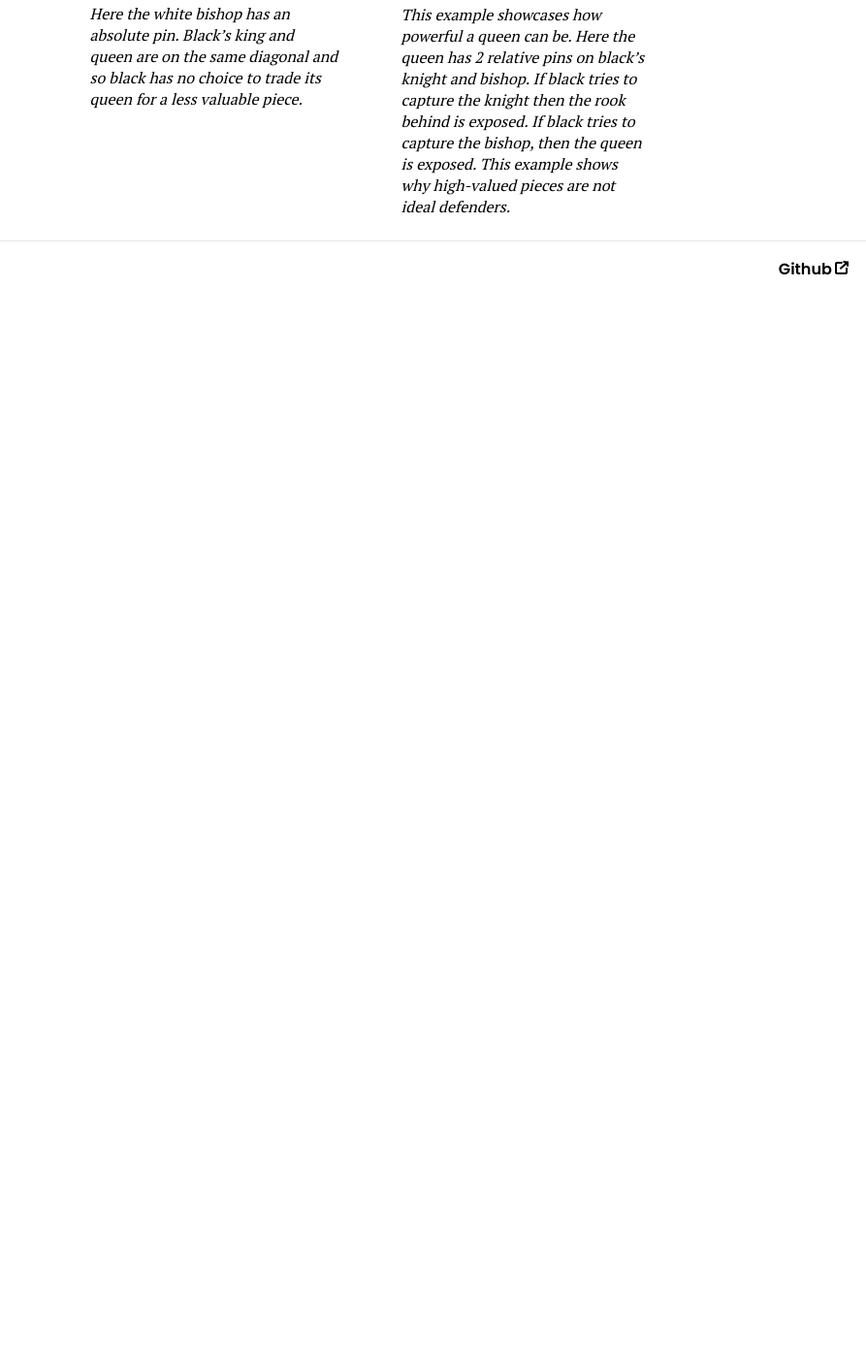
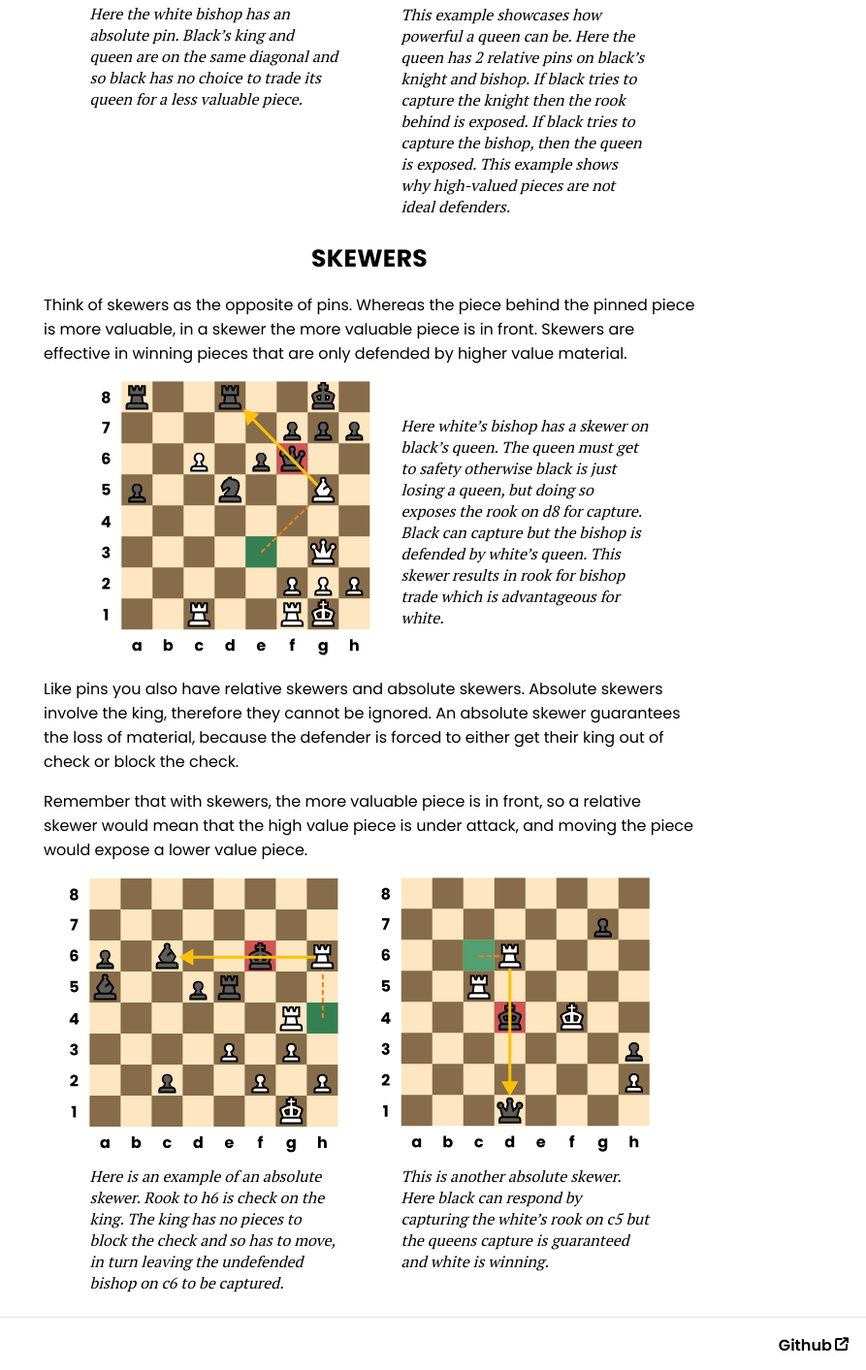
Before and after one commit to arlandfran/the-beginners-gambit, a plain HTML site: page tactics.html in a window 1280 px wide. Shown: the part 2825-4238 px from the top of the page at 97% size, without its empty margins (387-1280 px from the left). Before the commit the page ends 3131 px from the top, so only its background shows below. Drawn offline with Linux system fonts and the light colour scheme.

Commit message:
added skewer section

```diff
--- a/tactics.html
+++ b/tactics.html
@@ -171,6 +171,54 @@
                         </figure>
                     </div>
                 </section>
+                <section>
+                    <h2 class="h4">Skewers</h2>
+                    <p>
+                        Think of skewers as the opposite of pins. Whereas the piece behind the pinned piece is more
+                        valuable, in a skewer the more valuable piece is in front. Skewers are effective in winning
+                        pieces that are only defended by higher value material.
+                    </p>
+                    <div class="fig-container expandable">
+                        <figure class="full-width">
+                            <img src="assets/img/tactics/relative-skewer.svg" alt="Illustration of a relative skewer">
+                            <figcaption class="text-caption align-center text-left">
+                                Here white’s bishop has a skewer on black’s queen. The queen must get to safety
+                                otherwise black is just losing a queen, but doing so exposes the rook on d8 for capture.
+                                Black can capture but the bishop is defended by white’s queen. This skewer results in
+                                rook for bishop trade which is advantageous for white.
+                            </figcaption>
+                        </figure>
+                    </div>
+                    <p>
+                        Like pins you also have relative skewers and absolute skewers. Absolute skewers involve the
+                        king, therefore they cannot be ignored. An absolute skewer guarantees the loss of material,
+                        because the defender is forced to either get their king out of check or block the check.
+                    </p>
+                    <p>
+                        Remember that with skewers, the more valuable piece is in front, so a relative skewer would mean
+                        that the high value piece is under attack, and moving the piece would expose a lower value
+                        piece.
+                    </p>
+                    <div class="fig-container expandable full-width">
+                        <figure>
+                            <img src="assets/img/tactics/absolute-skewer-1.svg"
+                                alt="Illustration of an absolute skewer winning a bishop">
+                            <figcaption class="text-caption align-center text-left">
+                                Here is an example of an absolute skewer. Rook to h6 is check on the king. The king has
+                                no pieces to block the check and so has to move, in turn leaving the undefended bishop
+                                on c6 to be captured.
+                            </figcaption>
+                        </figure>
+                        <figure>
+                            <img src="assets/img/tactics/absolute-skewer-2.svg"
+                                alt="Illustration of an absoulte skewer winning a queen">
+                            <figcaption class="text-caption align-center text-left">
+                                This is another absolute skewer. Here black can respond by capturing the white’s rook on
+                                c5 but the queens capture is guaranteed and white is winning.
+                            </figcaption>
+                        </figure>
+                    </div>
+                </section>
             </article>
         </main>
 
```
